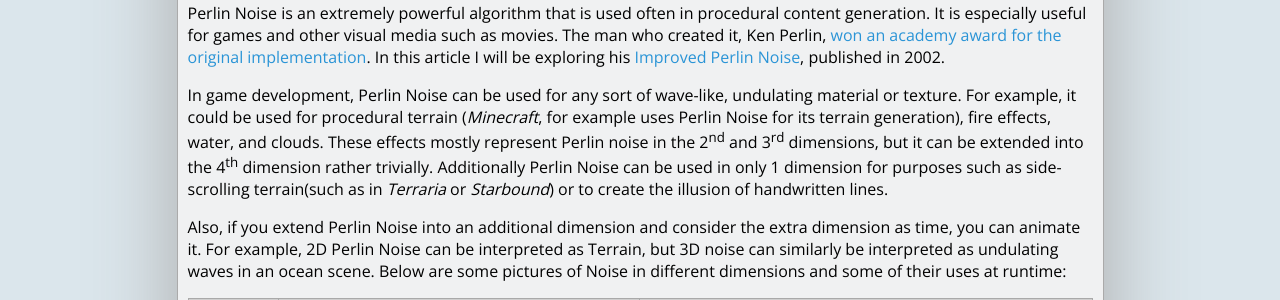
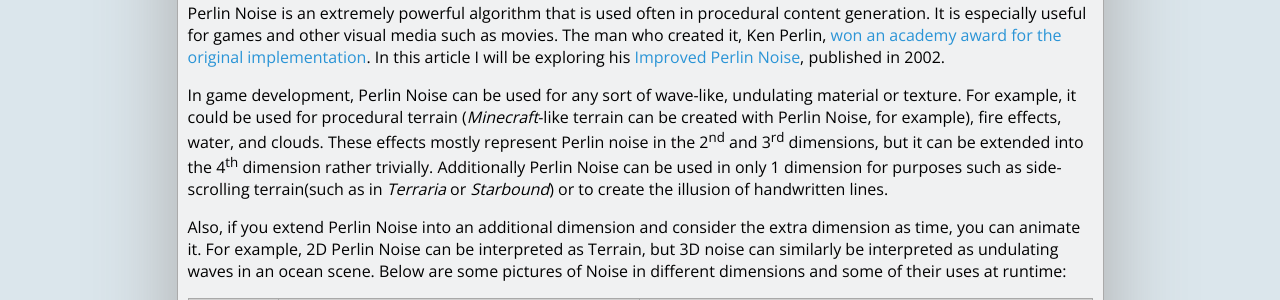
Before and after one commit to Flafla2/flafla2.github.io, a Jekyll site: the page built from _posts/2014-08-09-perlinnoise.md, in a window 1280 px wide and 900 px high. Shown: the part 216-516 px from the top of the window. Built offline with Jekyll 4.4.1, drawn with Linux system fonts in a browser that asks for light colours; nearby versions of some CDN libraries; comment, search, counter and statistics services are not loaded; some of the changed text lies outside the part shown.

Commit message:
Perlin Article: fixed some factual errors

```diff
--- a/_posts/2014-08-09-perlinnoise.md
+++ b/_posts/2014-08-09-perlinnoise.md
@@ -6,7 +6,7 @@ The objective of this article is to present an easy-to-understand analysis of Ke
 
 Perlin Noise is an extremely powerful algorithm that is used often in procedural content generation.  It is especially useful for games and other visual media such as movies.  The man who created it, Ken Perlin, [won an academy award for the original implementation](http://mrl.nyu.edu/~perlin/doc/oscar.html).  In this article I will be exploring his [Improved Perlin Noise](http://mrl.nyu.edu/~perlin/noise/), published in 2002.
 
-In game development, Perlin Noise can be used for any sort of wave-like, undulating material or texture.  For example, it could be used for procedural terrain (*Minecraft*, for example uses Perlin Noise for its terrain generation), fire effects, water, and clouds.  These effects mostly represent Perlin noise in the 2<sup>nd</sup> and 3<sup>rd</sup> dimensions, but it can be extended into the 4<sup>th</sup> dimension rather trivially.  Additionally Perlin Noise can be used in only 1 dimension for purposes such as side-scrolling terrain(such as in *Terraria* or *Starbound*) or to create the illusion of handwritten lines.
+In game development, Perlin Noise can be used for any sort of wave-like, undulating material or texture.  For example, it could be used for procedural terrain (*Minecraft*-like terrain can be created with Perlin Noise, for example), fire effects, water, and clouds.  These effects mostly represent Perlin noise in the 2<sup>nd</sup> and 3<sup>rd</sup> dimensions, but it can be extended into the 4<sup>th</sup> dimension rather trivially.  Additionally Perlin Noise can be used in only 1 dimension for purposes such as side-scrolling terrain(such as in *Terraria* or *Starbound*) or to create the illusion of handwritten lines.
 
 Also, if you extend Perlin Noise into an additional dimension and consider the extra dimension as time, you can animate it.  For example, 2D Perlin Noise can be interpreted as Terrain, but 3D noise can similarly be interpreted as undulating waves in an ocean scene.  Below are some pictures of Noise in different dimensions and some of their uses at runtime:
 
@@ -70,7 +70,7 @@ The image above is not completely accurate, however.  In Ken Perlin\'s *Improved
 
 The reasoning behind these specific gradient vectors is described in [Ken Perlin\'s SIGGRAPH 2002 paper: *Improving Noise*](http://mrl.nyu.edu/~perlin/paper445.pdf).  *NOTE: Many other articles about Perlin Noise refer to the original Perlin Noise algorithm, which does not use these vectors.  For example, Figure 2 represents the original algorithm because its source was written before the improved algorithm was released.  However, the basic idea is the same.*
 
-Next, we need to calculate the 4 vectors (8 in 3D) from the given point to the 6 surrounding points on the grid.  An example case of this in 2D is shown below.
+Next, we need to calculate the 4 vectors (8 in 3D) from the given point to the 8 surrounding points on the grid.  An example case of this in 2D is shown below.
 
 <p style="text-align: center">
     <img src="/img/2014-08-09-perlinnoise/logic03.png" style="text-align: center; width: 100%; max-width: 191px;" /><br />
```
